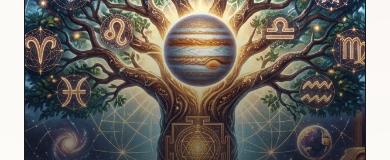
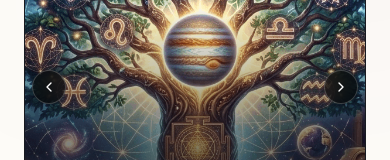
Before and after one commit to jagathastroved/Astroved_Home, a React (Vite) app: page / in a window 390 px wide. Shown: the part 1067-1227 px from the top of the page. Built offline with nearby package versions, Linux system fonts and the light colour scheme.

Commit message:
Special Event Swipe Button Updated

```diff
--- a/src/components/sections/SpecialEvents.tsx
+++ b/src/components/sections/SpecialEvents.tsx
@@ -37,6 +37,24 @@ const events = [
 
 export function SpecialEvents() {
   const [currentIndex, setCurrentIndex] = useState(0);
+  const [touchStart, setTouchStart] = useState<number | null>(null);
+  const [touchEnd, setTouchEnd] = useState<number | null>(null);
+
+  const handleTouchStart = (e: React.TouchEvent) => {
+    setTouchEnd(null);
+    setTouchStart(e.targetTouches[0].clientX);
+  };
+
+  const handleTouchMove = (e: React.TouchEvent) => {
+    setTouchEnd(e.targetTouches[0].clientX);
+  };
+
+  const handleTouchEnd = () => {
+    if (!touchStart || !touchEnd) return;
+    const distance = touchStart - touchEnd;
+    if (distance > 50) nextSlide();
+    if (distance < -50) prevSlide();
+  };
 
   const nextSlide = () => {
     setCurrentIndex((prev) => (prev === events.length - 1 ? 0 : prev + 1));
@@ -71,7 +89,12 @@ export function SpecialEvents() {
         </div>
 
         {/* Carousel Container */}
-        <div className="relative group px-0">
+        <div
+          className="relative group px-0 touch-pan-y"
+          onTouchStart={handleTouchStart}
+          onTouchMove={handleTouchMove}
+          onTouchEnd={handleTouchEnd}
+        >
           <div className="overflow-hidden rounded-[2.5rem] bg-[#0b0e14] border border-white/5 hover:border-[#facc15]/50 hover:shadow-[0_0_40px_rgba(250,204,21,0.2)] transition-all duration-500">
             <div
               className="flex transition-transform duration-500 ease-in-out"
@@ -140,15 +163,15 @@ export function SpecialEvents() {
           {/* Navigation Buttons (Placed inside the card bounds) */}
           <button
             onClick={prevSlide}
-            className="absolute left-4 top-1/2 -translate-y-1/2 bg-black/50 border border-white/20 p-3 rounded-full text-white hover:bg-black/80 hover:scale-110 transition-all z-20 hidden md:block backdrop-blur-sm"
+            className="absolute left-2 md:left-4 top-[35%] md:top-1/2 -translate-y-1/2 bg-black/50 border border-white/20 p-2 md:p-3 rounded-full text-white hover:bg-black/80 hover:scale-110 transition-all z-20 backdrop-blur-sm"
           >
-            <ChevronLeft className="w-5 h-5" />
+            <ChevronLeft className="w-4 h-4 md:w-5 md:h-5" />
           </button>
           <button
             onClick={nextSlide}
-            className="absolute right-4 top-1/2 -translate-y-1/2 bg-black/50 border border-white/20 p-3 rounded-full text-white hover:bg-black/80 hover:scale-110 transition-all z-20 hidden md:block backdrop-blur-sm"
+            className="absolute right-2 md:right-4 top-[35%] md:top-1/2 -translate-y-1/2 bg-black/50 border border-white/20 p-2 md:p-3 rounded-full text-white hover:bg-black/80 hover:scale-110 transition-all z-20 backdrop-blur-sm"
           >
-            <ChevronRight className="w-5 h-5" />
+            <ChevronRight className="w-4 h-4 md:w-5 md:h-5" />
           </button>
 
           {/* Dots Indicator */}
```
